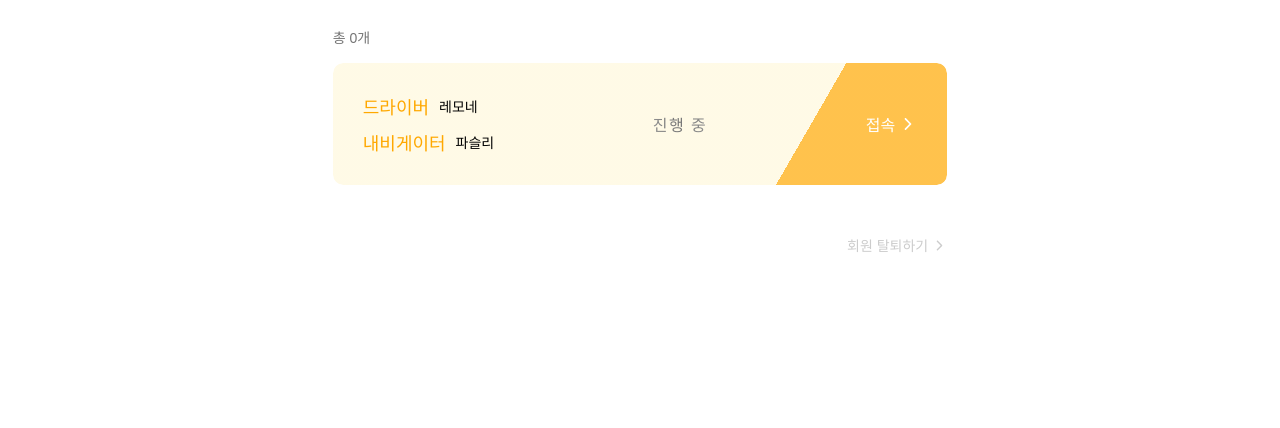
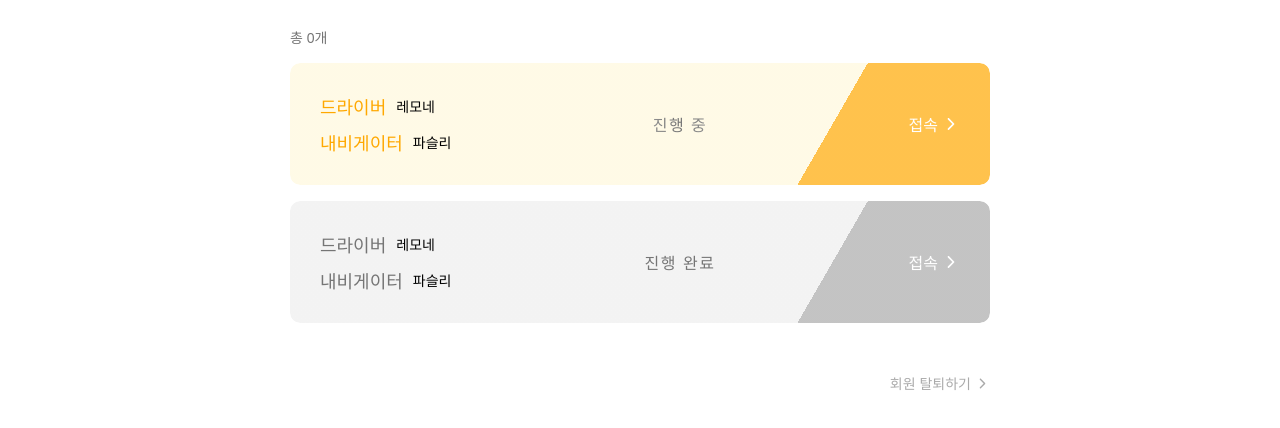
Before and after one commit to woowacourse-teams/2024-coduo, a React app in the folder frontend/: page /my-page in a window 1280 px wide. Shown: the part 302-730 px from the top of the page. Built offline with nearby package versions, Linux system fonts and the light colour scheme; no server answers; a web font is replaced by a local one.

Commit message:
:lipstick: 마이 페이지 페어룸 상태별 스타일 분기 처리

```diff
--- a/frontend/src/apis/pairRoom.ts
+++ b/frontend/src/apis/pairRoom.ts
@@ -4,11 +4,13 @@ import { ERROR_MESSAGES } from '@/constants/message';
 
 const API_URL = process.env.REACT_APP_API_URL;
 
+export type PairRoomStatus = 'IN_PROGRESS' | 'COMPLETED';
+
 export interface PairRoom {
   id: number;
   firstPair: string;
   secondPair: string;
-  status: string;
+  status: PairRoomStatus;
 }
 
 export const getPairRoom = async (accessCode: string): Promise<PairRoom> => {
--- /dev/null
+++ b/frontend/src/components/MyPage/PairRoomButton/PairRoomButton.styles.ts
@@ -0,0 +1,109 @@
+import styled, { keyframes, css } from 'styled-components';
+
+import type { PairRoomStatus } from '@/apis/pairRoom';
+
+const flow = keyframes`
+  0% {
+    background-position: 200% 0;
+  }
+  100% {
+    background-position: -200% 0;
+  }
+`;
+
+export const Layout = styled.button<{ $status: PairRoomStatus }>`
+  display: flex;
+  justify-content: space-between;
+  align-items: center;
+  overflow: hidden;
+
+  position: relative;
+
+  width: 100%;
+  padding: 3rem;
+  border-radius: 1rem;
+
+  font-size: ${({ theme }) => theme.fontSize.base};
+
+  &::before {
+    content: '';
+
+    position: absolute;
+    top: 0;
+    left: 0;
+    z-index: -1;
+
+    width: 100%;
+    height: 100%;
+    border-radius: 1rem;
+
+    background: ${({ $status, theme }) =>
+      $status === 'IN_PROGRESS'
+        ? `linear-gradient(
+      120deg,
+      ${theme.color.secondary[100]} 0 75%,
+      ${theme.color.secondary[600]} 75% 100%
+    )`
+        : `linear-gradient(
+      120deg,
+      ${theme.color.black[30]} 0 75%,
+      ${theme.color.black[60]} 75% 100%
+    )`};
+    opacity: 0.7;
+
+    transition: opacity 0.2s ease-in-out;
+  }
+
+  &:hover::before {
+    opacity: 1;
+  }
+`;
+
+export const RoleTextContainer = styled.div`
+  display: flex;
+  flex-direction: column;
+  gap: 1rem;
+`;
+
+export const RoleText = styled.p<{ $status: PairRoomStatus }>`
+  display: flex;
+  align-items: center;
+  gap: 1rem;
+
+  font-size: ${({ theme }) => theme.fontSize.md};
+
+  span {
+    color: ${({ $status, theme }) => ($status === 'IN_PROGRESS' ? theme.color.secondary[600] : theme.color.black[70])};
+    font-size: ${({ theme }) => theme.fontSize.lg};
+    font-weight: ${({ theme }) => theme.fontWeight.medium};
+  }
+`;
+
+const inProgressText = css`
+  background: linear-gradient(
+    90deg,
+    ${({ theme }) => theme.color.black[60]},
+    ${({ theme }) => theme.color.black[70]},
+    ${({ theme }) => theme.color.black[60]}
+  );
+
+  animation: ${flow} 4s linear infinite;
+  background-size: 200% 100%;
+  background-clip: text;
+`;
+
+export const StatusText = styled.p<{ $status: PairRoomStatus }>`
+  color: ${({ $status, theme }) => ($status === 'IN_PROGRESS' ? 'transparent' : theme.color.black[70])};
+  font-size: ${({ theme }) => theme.fontSize.base};
+  letter-spacing: 0.15rem;
+
+  ${({ $status }) => $status === 'IN_PROGRESS' && inProgressText}
+`;
+
+export const ConnectText = styled.div`
+  display: flex;
+  align-items: center;
+  gap: 0.4rem;
+
+  color: ${({ theme }) => theme.color.black[10]};
+`;
--- /dev/null
+++ b/frontend/src/components/MyPage/PairRoomButton/PairRoomButton.tsx
@@ -0,0 +1,35 @@
+import { IoIosArrowForward } from 'react-icons/io';
+
+import type { PairRoomStatus } from '@/apis/pairRoom';
+
+import * as S from './PairRoomButton.styles';
+
+interface PairRoomButtonProps {
+  driver: string;
+  navigator: string;
+  status: PairRoomStatus;
+}
+
+const PairRoomButton = ({ driver, navigator, status }: PairRoomButtonProps) => {
+  return (
+    <S.Layout $status={status}>
+      <S.RoleTextContainer>
+        <S.RoleText $status={status}>
+          <span>드라이버</span>
+          {driver}
+        </S.RoleText>
+        <S.RoleText $status={status}>
+          <span>내비게이터</span>
+          {navigator}
+        </S.RoleText>
+      </S.RoleTextContainer>
+      <S.StatusText $status={status}>{status === 'IN_PROGRESS' ? '진행 중' : '진행 완료'}</S.StatusText>
+      <S.ConnectText>
+        접속
+        <IoIosArrowForward size="1.8rem" />
+      </S.ConnectText>
+    </S.Layout>
+  );
+};
+
+export default PairRoomButton;
--- a/frontend/src/pages/MyPage/MyPage.styles.ts
+++ b/frontend/src/pages/MyPage/MyPage.styles.ts
@@ -1,20 +1,17 @@
-import styled, { keyframes } from 'styled-components';
+import styled from 'styled-components';
 
-const flow = keyframes`
-  0% {
-    background-position: 200% 0;
-  }
-  100% {
-    background-position: -200% 0;
-  }
+export const Layout = styled.div`
+  display: flex;
+  justify-content: center;
 `;
 
-export const Layout = styled.div`
+export const Container = styled.div`
   display: flex;
   flex-direction: column;
   gap: 5rem;
 
-  padding: 5rem 26vw;
+  width: 70rem;
+  margin: 5rem 10rem;
 
   h2 {
     font-size: ${({ theme }) => theme.fontSize.lg};
@@ -61,96 +58,11 @@ export const List = styled.div`
   gap: 1.6rem;
 `;
 
-export const PairRoomButton = styled.button`
-  display: flex;
-  justify-content: space-between;
-  align-items: center;
-  overflow: hidden;
-
-  position: relative;
-
-  width: 100%;
-  padding: 3rem;
-  border-radius: 1rem;
-
-  font-size: ${({ theme }) => theme.fontSize.base};
-
-  &::before {
-    content: '';
-
-    position: absolute;
-    top: 0;
-    left: 0;
-    z-index: -1;
-
-    width: 100%;
-    height: 100%;
-    border-radius: 1rem;
-
-    background: linear-gradient(
-      120deg,
-      ${({ theme }) => theme.color.secondary[100]} 0 75%,
-      ${({ theme }) => theme.color.secondary[600]} 75% 100%
-    );
-    opacity: 0.7;
-
-    transition: opacity 0.2s ease-in-out;
-  }
-
-  &:hover::before {
-    opacity: 1;
-  }
-`;
-
-export const PairRoleTextContainer = styled.div`
-  display: flex;
-  flex-direction: column;
-  gap: 1rem;
-`;
-
 export const AllText = styled.p`
   padding-bottom: 1.6rem;
 
   color: ${({ theme }) => theme.color.black[70]};
   font-size: ${({ theme }) => theme.fontSize.md};
-`;
-
-export const PairRoleText = styled.p`
-  display: flex;
-  align-items: center;
-  gap: 1rem;
-
-  font-size: ${({ theme }) => theme.fontSize.md};
-
-  span {
-    color: ${({ theme }) => theme.color.secondary[600]};
-    font-size: ${({ theme }) => theme.fontSize.lg};
-    font-weight: ${({ theme }) => theme.fontWeight.medium};
-  }
-`;
-
-export const StatusText = styled.p`
-  background: linear-gradient(
-    90deg,
-    ${({ theme }) => theme.color.black[60]},
-    ${({ theme }) => theme.color.black[70]},
-    ${({ theme }) => theme.color.black[60]}
-  );
-  color: transparent;
-  font-size: ${({ theme }) => theme.fontSize.base};
-  letter-spacing: 0.15rem;
-
-  animation: ${flow} 4s linear infinite;
-  background-size: 200% 100%;
-  background-clip: text;
-`;
-
-export const ConnectText = styled.div`
-  display: flex;
-  align-items: center;
-  gap: 0.4rem;
-
-  color: ${({ theme }) => theme.color.black[10]};
 `;
 
 export const LeaveButton = styled.button`
@@ -159,7 +71,7 @@ export const LeaveButton = styled.button`
   align-items: center;
   gap: 0.4rem;
 
-  color: ${({ theme }) => theme.color.black[50]};
+  color: ${({ theme }) => theme.color.black[60]};
   font-size: ${({ theme }) => theme.fontSize.md};
 
   transition: all 0.2s ease;
@@ -167,7 +79,7 @@ export const LeaveButton = styled.button`
   cursor: pointer;
 
   &:hover {
-    color: ${({ theme }) => theme.color.black[60]};
+    color: ${({ theme }) => theme.color.black[70]};
     font-size: ${({ theme }) => theme.fontSize.md};
   }
 `;
--- a/frontend/src/pages/MyPage/MyPage.tsx
+++ b/frontend/src/pages/MyPage/MyPage.tsx
@@ -1,10 +1,13 @@
 import { IoIosArrowForward } from 'react-icons/io';
+
+import PairRoomButton from '@/components/MyPage/PairRoomButton/PairRoomButton';
 
 import * as S from './MyPage.styles';
 
 const MyPage = () => {
   return (
     <S.Layout>
+      <S.Container>
         <S.TitleContainer>
           <S.Title>마이 페이지</S.Title>
           <S.SubTitle>
@@ -16,21 +19,8 @@ const MyPage = () => {
           <div>
             <S.AllText>총 0개</S.AllText>
             <S.List>
-            <S.PairRoomButton>
-              <S.PairRoleTextContainer>
-                <S.PairRoleText>
-                  <span>드라이버</span>레모네
-                </S.PairRoleText>
-                <S.PairRoleText>
-                  <span>내비게이터</span>파슬리
-                </S.PairRoleText>
-              </S.PairRoleTextContainer>
-              <S.StatusText>진행 중</S.StatusText>
-              <S.ConnectText>
-                접속
-                <IoIosArrowForward size="1.8rem" />
-              </S.ConnectText>
-            </S.PairRoomButton>
+              <PairRoomButton driver="레모네" navigator="파슬리" status="IN_PROGRESS" />
+              <PairRoomButton driver="레모네" navigator="파슬리" status="COMPLETED" />
             </S.List>
           </div>
         </S.ListWrapper>
@@ -38,6 +28,7 @@ const MyPage = () => {
           회원 탈퇴하기
           <IoIosArrowForward size="1.5rem" />
         </S.LeaveButton>
+      </S.Container>
     </S.Layout>
   );
 };
```
Lines whose indentation alone changed are shown as unchanged.
